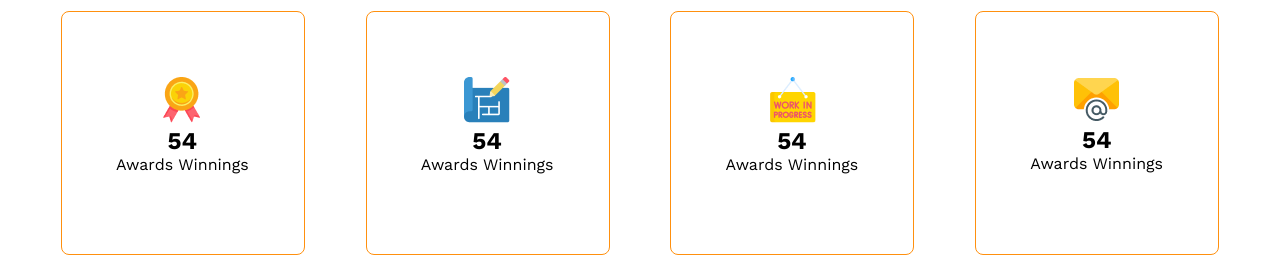
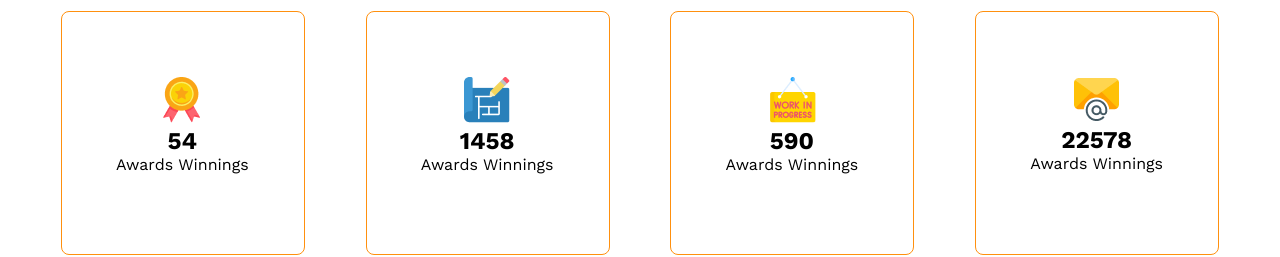
Before and after one commit to FAHIMXGG/Assignment-2, a plain HTML site: page index.html in a window 1280 px wide. Shown: the part 3520-3777 px from the top of the page. Drawn offline with nearby package versions, Linux system fonts and the light colour scheme.

Commit message:
finishing.

```diff
--- a/index.html
+++ b/index.html
@@ -148,21 +148,21 @@
                 <div class="item">
                     <div class="item-info">
                         <img src="./images/icons/projects.png" alt="">
-                        <h1>54</h1>
+                        <h1>1458</h1>
                         <p>Awards Winnings</p>
                     </div>
                 </div>
                 <div class="item">
                     <div class="item-info">
                         <img src="./images/icons/customers.png" alt="">
-                        <h1>54</h1>
+                        <h1>590</h1>
                         <p>Awards Winnings</p>
                     </div>
                 </div>
                 <div class="item">
                     <div class="item-info">
                         <img src="./images/icons/email.png" alt="">
-                        <h1>54</h1>
+                        <h1>22578</h1>
                         <p>Awards Winnings</p>
                     </div>
                 </div>
```
